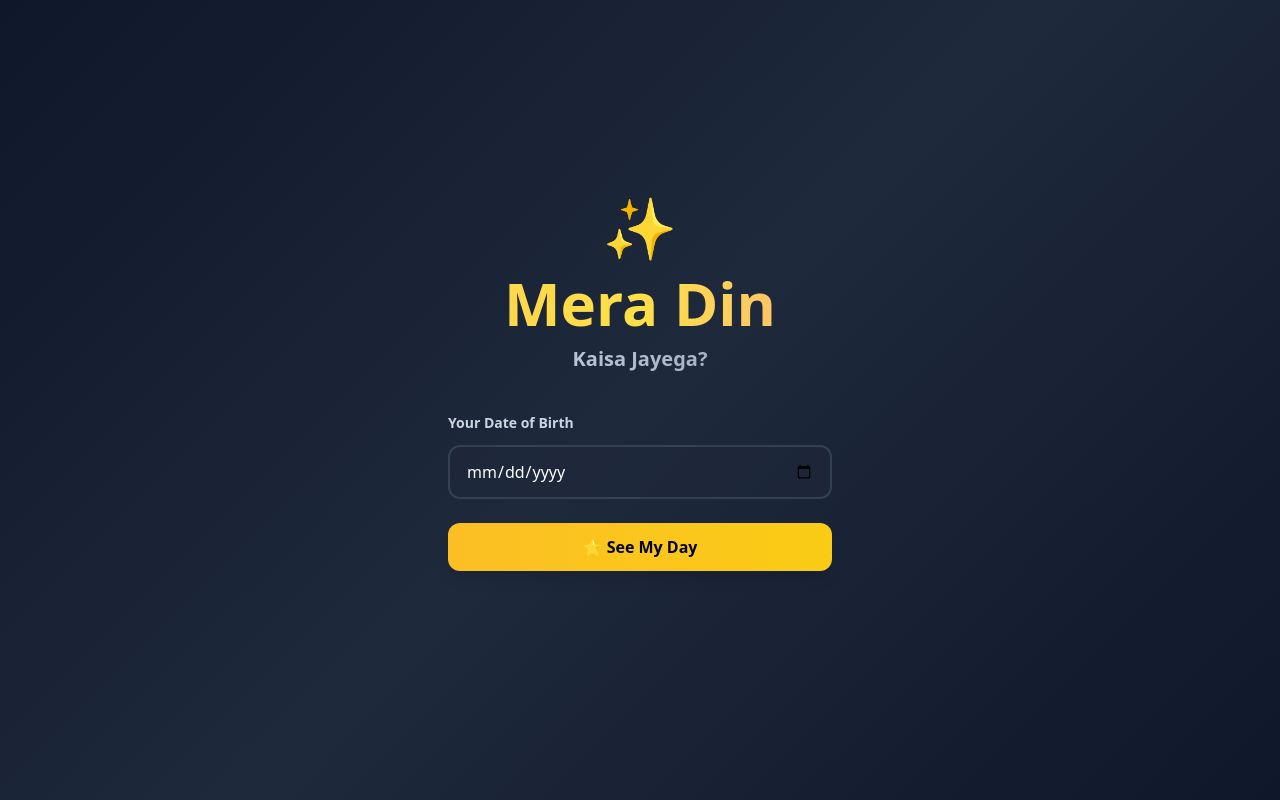
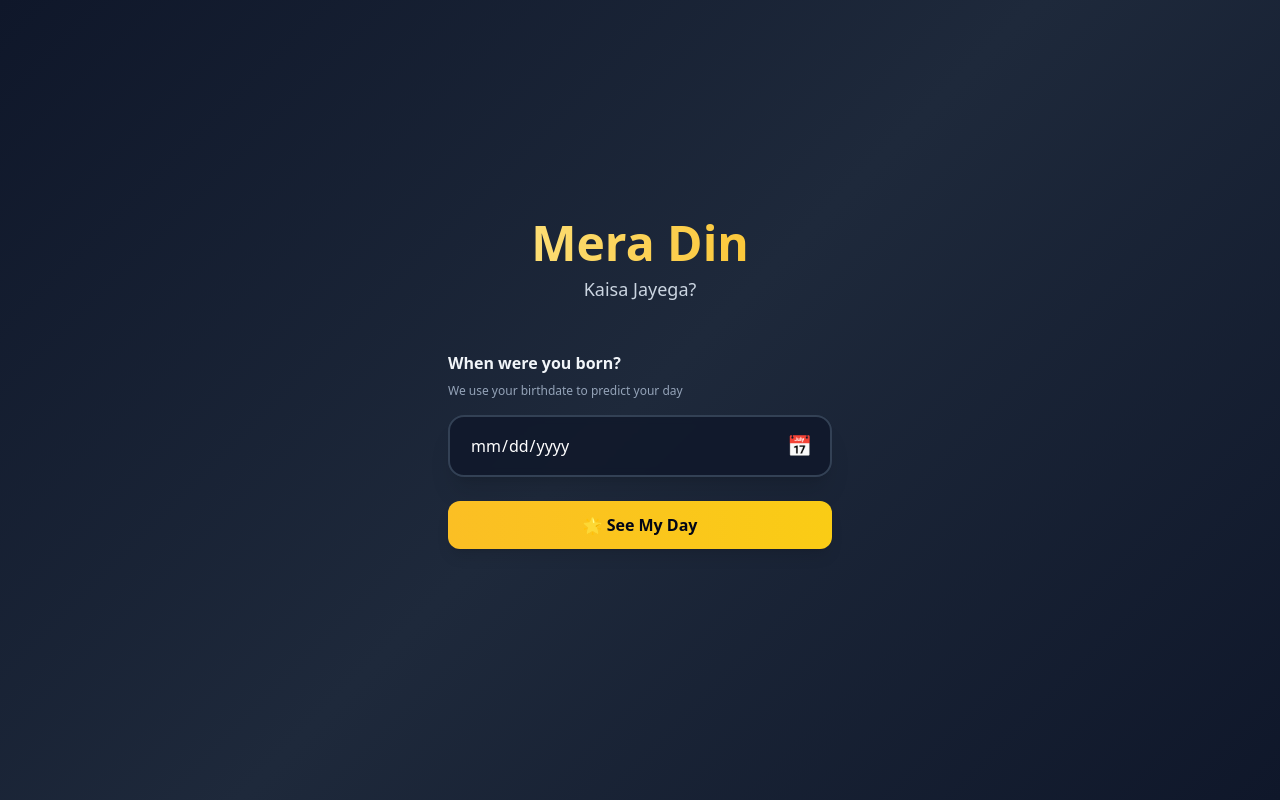
Before and after one commit to mrkhurana/mera-din-frontend, a Next.js app: page / in a window 1280 px wide. Built offline with nearby package versions, Linux system fonts and the light colour scheme.

Commit message:
Prod ready (#1)

```diff
--- a/src/app/globals.css
+++ b/src/app/globals.css
@@ -30,3 +30,27 @@ body {
 .fade-in {
   animation: fadeIn 0.5s ease-out;
 }
+
+/* Date input styling */
+input[type='date'] {
+  color-scheme: dark;
+}
+
+input[type='date']::-webkit-calendar-picker-indicator {
+  cursor: pointer;
+  border-radius: 4px;
+  margin-right: 2px;
+  opacity: 0.6;
+  filter: invert(1) brightness(1.2);
+  transition: all 0.3s ease;
+}
+
+input[type='date']:hover::-webkit-calendar-picker-indicator {
+  opacity: 1;
+  filter: invert(1) brightness(1.4);
+}
+
+input[type='date']:focus::-webkit-calendar-picker-indicator {
+  opacity: 1;
+  filter: invert(0.8) sepia(1) saturate(3) hue-rotate(40deg) brightness(1.3);
+}
--- a/src/app/page.tsx
+++ b/src/app/page.tsx
@@ -32,7 +32,11 @@ export default function Home() {
     setLoading(true)
 
     try {
-      const response = await fetch('http://127.0.0.1:8000/api/v1/today', {
+      const apiBaseUrl = process.env.NEXT_PUBLIC_API_BASE_URL
+      if (!apiBaseUrl) {
+        throw new Error('API base URL is not configured')
+      }
+      const response = await fetch(`${apiBaseUrl}/api/v1/today`, {
         method: 'POST',
         headers: { 'Content-Type': 'application/json' },
         body: JSON.stringify({ dob }),
@@ -55,39 +59,41 @@ export default function Home() {
     <div className="min-h-screen flex items-center justify-center px-4 py-8">
       <div className="w-full max-w-sm">
         {/* Header */}
-        <div className="text-center mb-10">
-          <div className="mb-4">
-            <span className="text-6xl">✨</span>
-          </div>
-          <h1 className="text-5xl md:text-6xl font-black bg-gradient-to-r from-amber-300 via-yellow-300 to-orange-300 bg-clip-text text-transparent mb-3">
+        <div className="text-center mb-12">
+          <h1 className="text-4xl md:text-5xl font-bold bg-gradient-to-r from-amber-200 to-amber-400 bg-clip-text text-transparent mb-2">
             Mera Din
           </h1>
-          <p className="text-xl text-transparent bg-gradient-to-r from-slate-300 to-slate-400 bg-clip-text font-semibold">
+          <p className="text-slate-300 font-medium text-lg mb-1">
             Kaisa Jayega?
           </p>
         </div>
 
         {/* Form */}
         <form onSubmit={handleSubmit} className="mb-8">
-          <div className="mb-6">
+          <div className="mb-8\">
             <label
               htmlFor="dob"
-              className="block text-sm font-semibold text-slate-300 mb-3"
+              className="block text-base font-bold text-slate-100 mb-2"
             >
-              Your Date of Birth
+              When were you born?
             </label>
+            <p className="text-xs text-slate-400 mb-4">We use your birthdate to predict your day</p>
+            <div className="relative group">
+              <div className="absolute inset-0 bg-gradient-to-r from-amber-500/20 to-orange-500/20 rounded-2xl blur opacity-0 group-hover:opacity-100 transition-opacity duration-300\"></div>
               <input
                 id="dob"
                 type="date"
                 value={dob}
                 onChange={(e) => setDob(e.target.value)}
-              className="w-full px-4 py-3 bg-slate-800/50 border-2 border-slate-700 rounded-xl text-white placeholder-slate-500 focus:outline-none focus:border-amber-400 focus:ring-2 focus:ring-amber-400/30 transition-all hover:border-slate-600"
+                className="relative w-full px-5 py-4 bg-slate-900/80 backdrop-blur-sm border-2 border-slate-700 hover:border-slate-600 rounded-2xl text-white font-medium focus:outline-none focus:border-amber-400 focus:ring-2 focus:ring-amber-400/40 transition-all duration-300 shadow-xl hover:shadow-amber-400/20 cursor-pointer"
                 max={new Date().toISOString().split('T')[0]}
               />
+              <span className="absolute right-5 top-1/2 -translate-y-1/2 text-xl pointer-events-none text-slate-400">📅</span>
+            </div>
           </div>
 
           {error && (
-            <div className="mb-4 p-4 bg-red-500/20 border-l-4 border-red-500 rounded-lg text-red-300 text-sm font-medium">
+            <div className="mb-6 p-4 bg-red-500/20 border-l-4 border-red-500 rounded-lg text-red-300 text-sm font-medium">
               {error}
             </div>
           )}
@@ -95,7 +101,7 @@ export default function Home() {
           <button
             type="submit"
             disabled={loading}
-            className="w-full px-4 py-3 bg-gradient-to-r from-amber-400 to-yellow-400 hover:from-amber-500 hover:to-yellow-500 disabled:from-amber-500 disabled:to-yellow-500 disabled:opacity-50 text-slate-950 font-bold rounded-xl transition-all disabled:cursor-not-allowed shadow-lg hover:shadow-xl hover:shadow-amber-400/50 transform hover:scale-105 active:scale-95"
+            className="w-full px-4 py-3 mt-6 bg-gradient-to-r from-amber-400 to-yellow-400 hover:from-amber-500 hover:to-yellow-500 disabled:from-amber-500 disabled:to-yellow-500 disabled:opacity-50 text-slate-950 font-bold rounded-xl transition-all disabled:cursor-not-allowed shadow-lg hover:shadow-xl hover:shadow-amber-400/50 transform hover:scale-105 active:scale-95"
           >
             {loading ? '✨ Finding...' : '🌟 See My Day'}
           </button>
@@ -121,13 +127,13 @@ export default function Home() {
               <StarRating label="Work" rating={result.work} />
               <StarRating label="Study" rating={result.study} />
               <StarRating label="Health" rating={result.health} />
+              <StarRating label="Luck" rating={result.luck} />
               <StarRating label="Relationships" rating={result.relationships} />
-              <StarRating label="Luck" rating={result.luck} />
             </div>
 
             <button
               onClick={() => {
-                const message = `Mera Din Kaisa Jayega? 📊\n\n💰 Money: ${'★'.repeat(Math.floor(result.money))}${'☆'.repeat(5 - Math.floor(result.money))}\n💼 Work: ${'★'.repeat(Math.floor(result.work))}${'☆'.repeat(5 - Math.floor(result.work))}\n📚 Study: ${'★'.repeat(Math.floor(result.study))}${'☆'.repeat(5 - Math.floor(result.study))}\n💪 Health: ${'★'.repeat(Math.floor(result.health))}${'☆'.repeat(5 - Math.floor(result.health))}\n❤️ Relationships: ${'★'.repeat(Math.floor(result.relationships))}${'☆'.repeat(5 - Math.floor(result.relationships))}\n🍀 Luck: ${'★'.repeat(Math.floor(result.luck))}${'☆'.repeat(5 - Math.floor(result.luck))}\n\nCheck yours on meradinkaisajayega.online`
+                const message = `Kaise rahega, aaj ka din? 📊\n\n💰 Money: ${'★'.repeat(Math.floor(result.money))}${'☆'.repeat(5 - Math.floor(result.money))}\n💼 Work: ${'★'.repeat(Math.floor(result.work))}${'☆'.repeat(5 - Math.floor(result.work))}\n📚 Study: ${'★'.repeat(Math.floor(result.study))}${'☆'.repeat(5 - Math.floor(result.study))}\n💪 Health: ${'★'.repeat(Math.floor(result.health))}${'☆'.repeat(5 - Math.floor(result.health))}\n❤️ Relationships: ${'★'.repeat(Math.floor(result.relationships))}${'☆'.repeat(5 - Math.floor(result.relationships))}\n🍀 Luck: ${'★'.repeat(Math.floor(result.luck))}${'☆'.repeat(5 - Math.floor(result.luck))}\n\nCheck yours on meradinkaisajayega.online`
                 const whatsappUrl = `https://wa.me/?text=${encodeURIComponent(message)}`
                 window.open(whatsappUrl, '_blank')
               }}
--- a/src/components/StarRating.tsx
+++ b/src/components/StarRating.tsx
@@ -3,13 +3,26 @@ interface StarRatingProps {
   rating: number
 }
 
+const categoryIcons: { [key: string]: string } = {
+  Money: '💰',
+  Work: '💼',
+  Study: '📚',
+  Health: '💪',
+  Relationships: '❤️',
+  Luck: '🍀',
+}
+
 export function StarRating({ label, rating }: StarRatingProps) {
   const fullStars = Math.floor(rating)
   const hasHalfStar = rating % 1 !== 0
+  const icon = categoryIcons[label] || '⭐'
 
   return (
-    <div className="flex items-center justify-between py-3 border-b border-gray-800">
-      <span className="text-sm font-medium text-gray-300">{label}</span>
+    <div className="flex items-center justify-between py-4 px-2 hover:bg-slate-700/20 rounded-lg transition-colors">
+      <div className="flex items-center gap-2">
+        <span className="text-lg">{icon}</span>
+        <span className="text-sm font-semibold text-slate-200">{label}</span>
+      </div>
       <div className="flex gap-1">
         {Array.from({ length: 5 }).map((_, i) => {
           const isFilled = i < fullStars
@@ -18,10 +31,10 @@ export function StarRating({ label, rating }: StarRatingProps) {
           return (
             <span
               key={i}
-              className={`text-xl transition-colors ${
+              className={`text-lg transition-all duration-300 drop-shadow-lg ${
                 isFilled || isHalf
-                  ? 'text-yellow-400'
-                  : 'text-gray-600'
+                  ? 'text-yellow-300 drop-shadow-[0_0_4px_rgba(253,224,71,0.5)]'
+                  : 'text-slate-600'
               }`}
             >
               ★
```
Also changed, not shown: vercel.json. Lines whose indentation alone changed are shown as unchanged.
